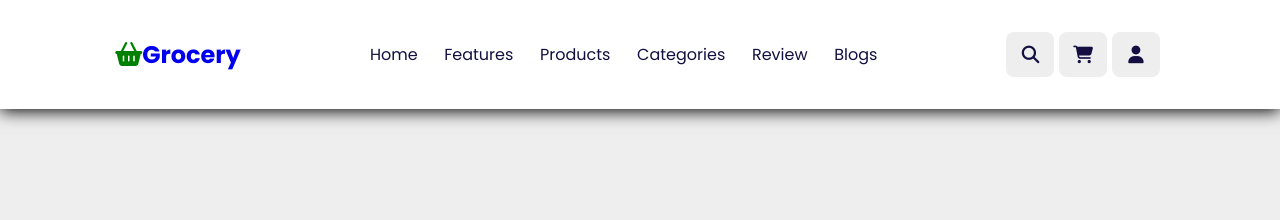
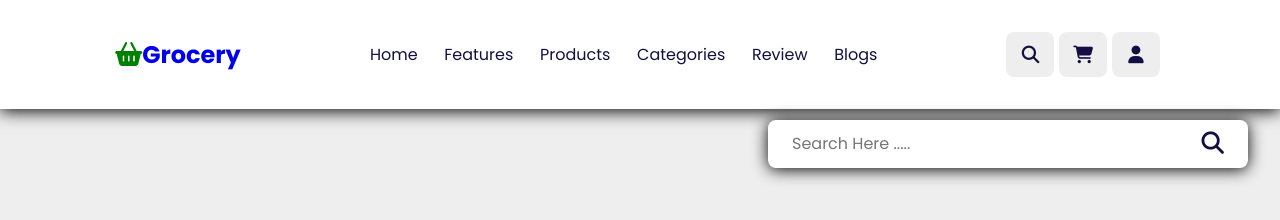
Before and after one commit to Usman-837/Grocery_Website, a plain HTML site: page index.html in a window 1280 px wide. Both pictures are taken after a click on the element 1030 px from the left and 54 px from the top of the page. Drawn offline with Linux system fonts and the light colour scheme.

Commit message:
Add Search Bar Below Header

```diff
--- a/css/style.css
+++ b/css/style.css
@@ -90,3 +90,43 @@ body{
 .Bar{
     display: none;
 }
+
+.header .search-form{
+    position: absolute;
+    top: 110%;
+    right: -110%;
+    width: 30rem;
+    height: 3rem;
+    background: #fff;
+    border-radius: .5rem;
+    overflow: hidden;
+    display: flex;
+    align-items: center;
+    box-shadow: var(--box-shadow);
+}
+
+.header .search-form.active{
+    right: 2rem;
+    transition: .4s linear;
+}
+
+.header .search-form input{
+    height: 100%;
+    width: 100%;
+    background: none;
+    text-transform: none;
+    font-size: 1rem;
+    color: var(--black);
+    padding: 0 1.5rem;
+}
+
+.header .search-form label{
+    font-size: 1.4rem;
+    padding-right: 1.5rem;
+    color: var(--black);
+    cursor: pointer;
+}
+
+.header .search-form label:hover{
+    color: var(--green);
+}
--- a/index.html
+++ b/index.html
@@ -21,10 +21,14 @@
         </nav>
         <div class="icons">
             <div class="Bar"><i class="fa-solid fa-bars"></i></div>
-            <div><i class="fa-solid fa-magnifying-glass"></i></div>
+            <div class="Search"><i class="fa-solid fa-magnifying-glass"></i></div>
             <div><i class="fa-solid fa-cart-shopping"></i></div>
             <div><i class="fa-solid fa-user"></i></div>
         </div>
+        <form class="search-form">
+            <input type="search" id="search-box" placeholder="Search Here .....">
+            <label for="search-box" class="fa fa-search"></label>
+        </form>
     </header>
     <script src="js/script.js"></script>
 </body>
--- a/js/script.js
+++ b/js/script.js
@@ -0,0 +1,5 @@
+let searchForm = document.querySelector(".search-form");
+
+document.querySelector(".Search").onclick = () => {
+    searchForm.classList.toggle("active");
+}
```
